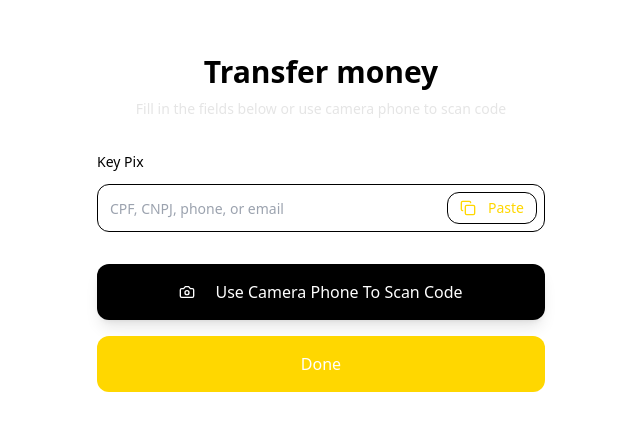
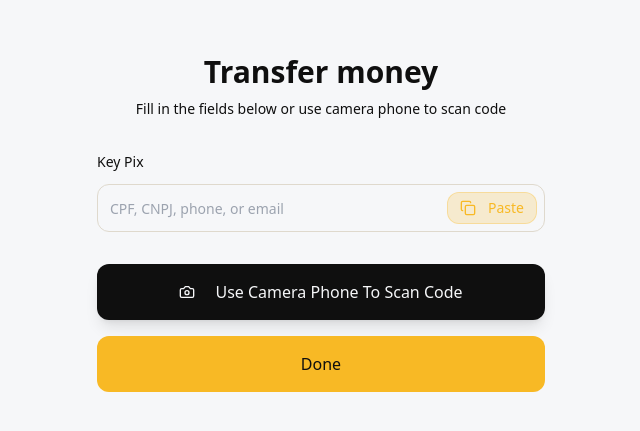
Before and after one commit to gpweins/pix-stellar-bridge, a React (Vite) app: page / in a window 1280 px wide. Shown: the part 177-608 px from the top of the page, without its empty margins (319-959 px from the left). Built offline with nearby package versions, Linux system fonts and the light colour scheme.

Commit message:
Update color palette to Stellar branding
Update the color palette to use gold as primary and black as secondary, aligning with the official Stellar branding guidelines.

```diff
--- a/src/components/ui/button.tsx
+++ b/src/components/ui/button.tsx
@@ -18,7 +18,7 @@ const buttonVariants = cva(
           "bg-secondary text-secondary-foreground hover:bg-secondary/80 shadow-lg",
         ghost: "hover:bg-accent hover:text-accent-foreground",
         link: "text-primary underline-offset-4 hover:underline",
-        stellar: "bg-stellar-gold text-stellar-white hover:bg-stellar-gold/90 shadow-[var(--shadow-stellar)] transition-[var(--transition-stellar)]",
+        stellar: "bg-stellar-gold text-stellar-black hover:bg-stellar-gold/90 shadow-[var(--shadow-stellar)] transition-[var(--transition-stellar)]",
         "stellar-secondary": "bg-stellar-black text-stellar-white hover:bg-stellar-black/90 shadow-lg transition-[var(--transition-stellar)]",
         "stellar-paste": "bg-stellar-gold/20 text-stellar-gold border border-stellar-gold/30 hover:bg-stellar-gold/30 transition-[var(--transition-stellar)]",
       },
--- a/src/index.css
+++ b/src/index.css
@@ -2,48 +2,57 @@
 @tailwind components;
 @tailwind utilities;
 
-/* Stellar Blockchain Design System - Space-themed financial interface */
+/* Stellar Official Brand Design System */
 
 @layer base {
   :root {
-    /* Stellar Blockchain Color Palette */
-    --stellar-gold: #FFD700;  /* Generous Gold */
-    --stellar-black: #000000; /* Black */
-    --stellar-white: #FFFFFF; /* White */
-    --stellar-gray: #E5E5E5;  /* Light Gray */
+    /* Official Stellar Brand Color Palette */
+    --stellar-gold: 42 94% 56%;     /* Generous Gold #FDDA24 */
+    --stellar-black: 0 0% 6%;       /* Black #0F0F0F */
+    --stellar-white: 214 20% 97%;   /* White #F6F7F8 */
+    --stellar-gray: 40 22% 84%;     /* Warm Grey #D6D2C4 */
+    --stellar-lilac: 257 48% 78%;   /* Lilac #B7ACE8 */
+    --stellar-teal: 190 100% 35%;   /* Teal #00A7B5 */
+    --stellar-navy: 208 100% 18%;   /* Navy Blue #002E5D */
 
-    /* Design System Tokens */
-    --background: var(--stellar-white);
-    --foreground: var(--stellar-black);
+    /* Design System Tokens - Gold Primary, Black Secondary */
+    --background: hsl(var(--stellar-white));
+    --foreground: hsl(var(--stellar-black));
 
-    --card: var(--stellar-white);
-    --card-foreground: var(--stellar-gold);
+    --card: hsl(var(--stellar-white));
+    --card-foreground: hsl(var(--stellar-black));
 
-    --primary: var(--stellar-black);
-    --primary-foreground: var(--stellar-gold);
+    --primary: hsl(var(--stellar-gold));
+    --primary-foreground: hsl(var(--stellar-black));
 
-    --secondary: var(--stellar-gray);
-    --secondary-foreground: var(--stellar-black);
+    --secondary: hsl(var(--stellar-black));
+    --secondary-foreground: hsl(var(--stellar-white));
 
-    --muted: var(--stellar-black);
-    --muted-foreground: var(--stellar-gray);
+    --muted: hsl(var(--stellar-gray));
+    --muted-foreground: hsl(var(--stellar-black));
 
-    --accent: var(--stellar-black);
-    --accent-foreground: var(--stellar-white);
+    --accent: hsl(var(--stellar-teal));
+    --accent-foreground: hsl(var(--stellar-white));
 
-    --border: var(--stellar-black);
-    --input: var(--stellar-gold);
-    --ring: var(--stellar-gold);
+    --border: hsl(var(--stellar-gray));
+    --input: hsl(var(--stellar-white));
+    --ring: hsl(var(--stellar-gold));
+
+    --destructive: 0 84% 60%;
+    --destructive-foreground: hsl(var(--stellar-white));
+
+    --popover: hsl(var(--stellar-white));
+    --popover-foreground: hsl(var(--stellar-black));
 
     --radius: 0.75rem;
 
-    /* Custom Stellar Gradients */
-    --gradient-stellar: linear-gradient(135deg, var(--stellar-gold), var(--stellar-white));
-    --gradient-space: linear-gradient(180deg, var(--stellar-gold), var(--stellar-gray));
+    /* Official Stellar Gradients */
+    --gradient-stellar: linear-gradient(135deg, hsl(var(--stellar-gold)), hsl(var(--stellar-teal)));
+    --gradient-space: linear-gradient(180deg, hsl(var(--stellar-navy)), hsl(var(--stellar-black)));
 
     /* Stellar Shadows */
     --shadow-stellar: 0 10px 30px -10px hsl(var(--stellar-gold) / 0.3);
-    --shadow-glow: 0 0 20px hsl(var(--stellar-gold) / 0.2);
+    --shadow-glow: 0 0 20px hsl(var(--stellar-gold) / 0.4);
 
     /* Animations */
     --transition-stellar: all 0.3s cubic-bezier(0.4, 0, 0.2, 1);
--- a/tailwind.config.ts
+++ b/tailwind.config.ts
@@ -25,18 +25,18 @@ export default {
         background: "var(--background)",
         foreground: "var(--foreground)",
 
-        // Remapped to Stellar brand colors
+        // Official Stellar brand colors - Gold Primary, Black Secondary
         primary: {
-          DEFAULT: "var(--stellar-gold)",
-          foreground: "var(--stellar-gray)",
+          DEFAULT: "hsl(var(--stellar-gold))",
+          foreground: "hsl(var(--stellar-black))",
         },
         secondary: {
-          DEFAULT: "var(--stellar-black)",
-          foreground: "var(--stellar-white)",
+          DEFAULT: "hsl(var(--stellar-black))",
+          foreground: "hsl(var(--stellar-white))",
         },
         accent: {
-          DEFAULT: "var(--stellar-gold)",
-          foreground: "var(--stellar-white)",
+          DEFAULT: "hsl(var(--stellar-teal))",
+          foreground: "hsl(var(--stellar-white))",
         },
 
         destructive: {
@@ -56,10 +56,13 @@ export default {
           foreground: "var(--card-foreground)",
         },
         stellar: {
-          gold: "var(--stellar-gold)",
-		  black: "var(--stellar-black)",
-          white: "var(--stellar-white)",
-          gray: "var(--stellar-gray)",
+          gold: "hsl(var(--stellar-gold))",
+          black: "hsl(var(--stellar-black))",
+          white: "hsl(var(--stellar-white))",
+          gray: "hsl(var(--stellar-gray))",
+          lilac: "hsl(var(--stellar-lilac))",
+          teal: "hsl(var(--stellar-teal))",
+          navy: "hsl(var(--stellar-navy))",
         },
         sidebar: {
           DEFAULT: "var(--sidebar-background)",
```
